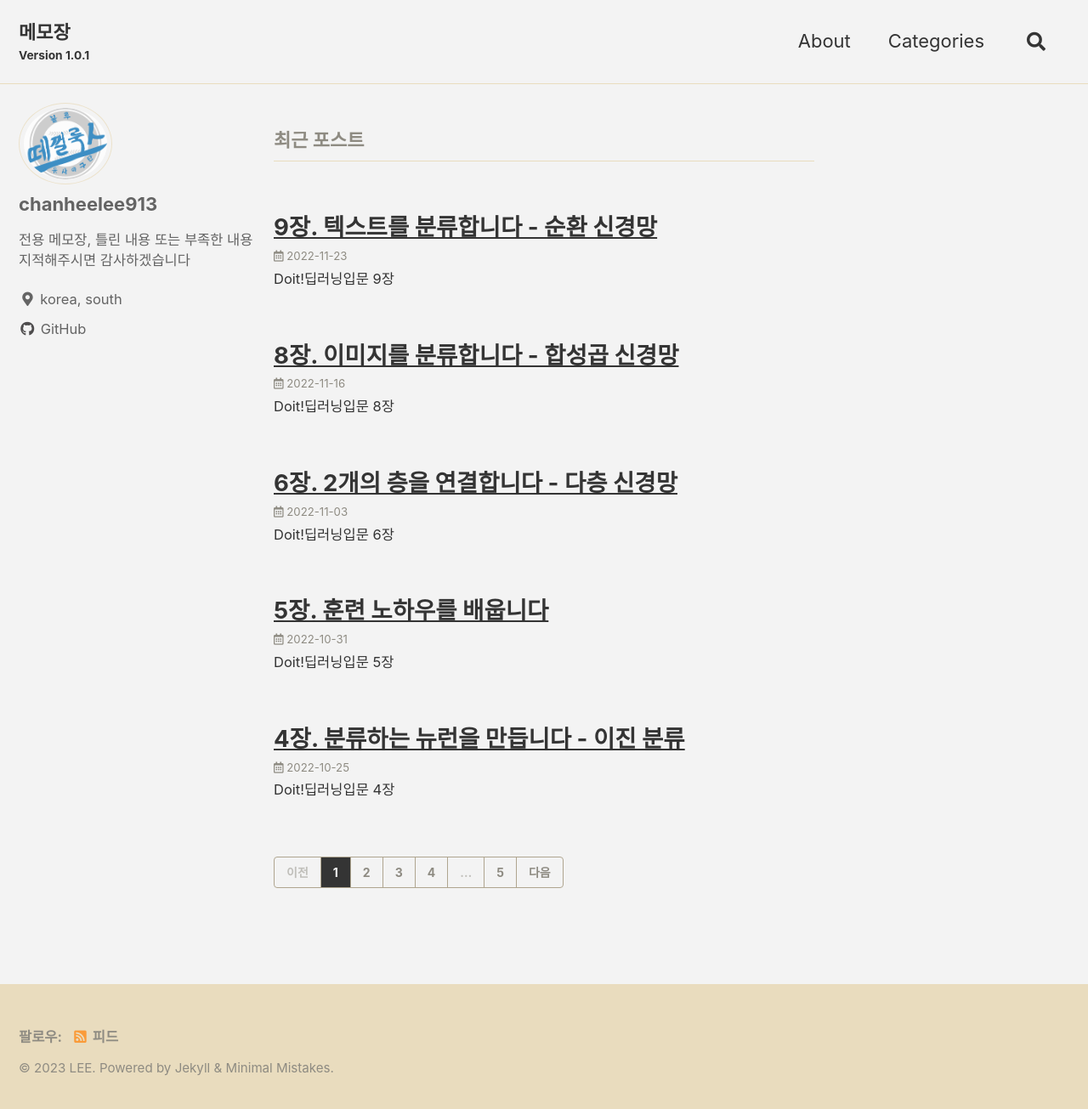
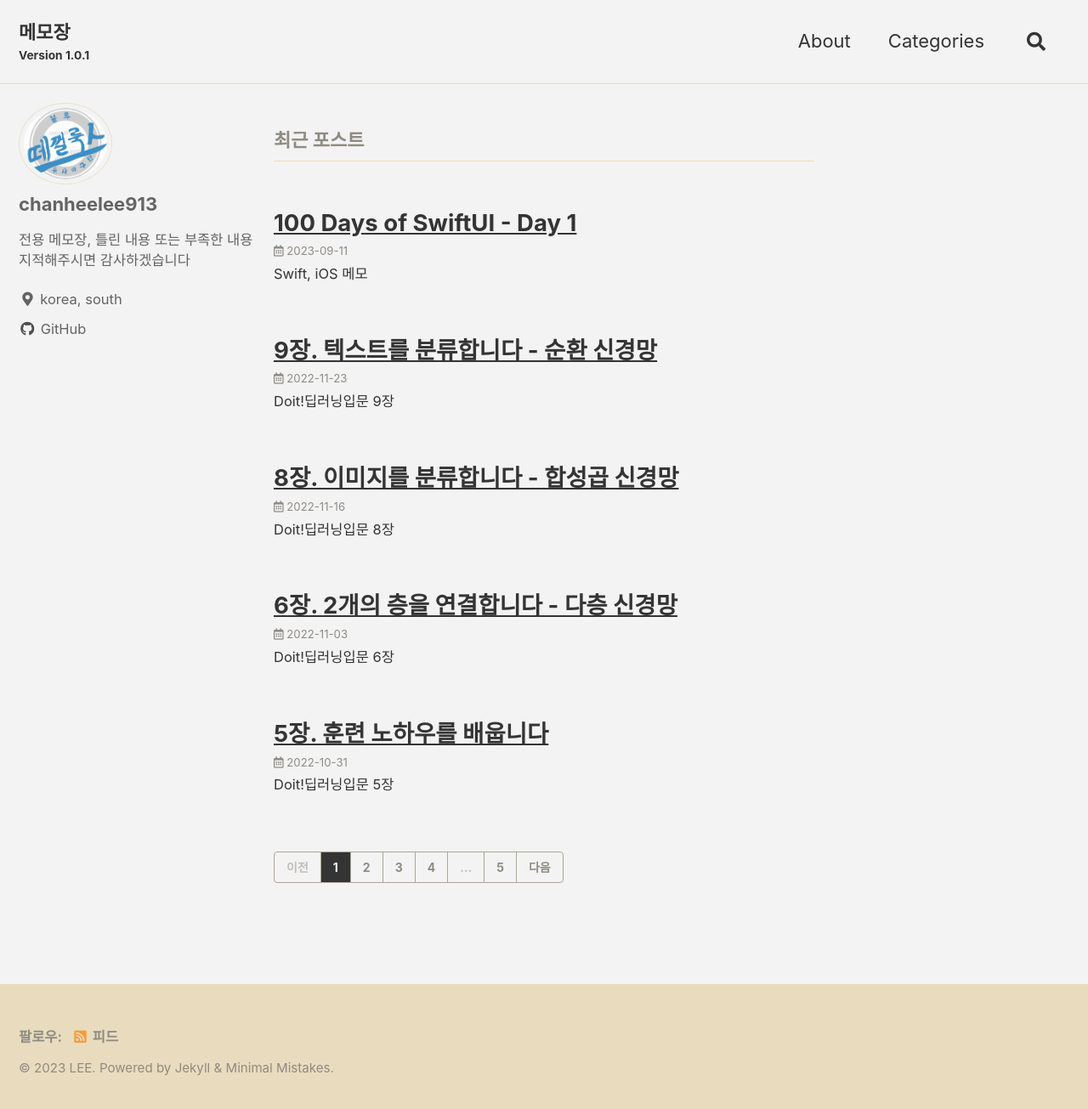
Before and after one commit to chanheelee913/chanheelee913.github.io, a Jekyll site: the page built from index.html, in a window 1280 px wide and 1313 px high. Shown: the top 1305 px of the window at 85% size. Built offline with Jekyll 4.4.1, drawn with Linux system fonts in a browser that asks for light colours; cached includes are drawn as plain includes; the list of posts is cut into pages by our own code; part of the change alters nothing that is shown.

Commit message:
Update 2023-09-11-Day1.md

```diff
--- a/_posts/iOS/2023-09-11-Day1.md
+++ b/_posts/iOS/2023-09-11-Day1.md
@@ -1,46 +1,39 @@
 ---
-title: 100 Days of Swift - Day 1
+title: 100 Days of SwiftUI - Day 1
 excerpt: Swift, iOS 메모
 category: iOS
-published: false
+toc: true
 ---
 
+## 변수와 상수
 
-1. 변수
+변수를 선언하기 위해 키워드 `var` 키워드를 사용한다.
+상수를 선언하기 위해 키워드 `let`을 사용한다.
 
-변수의 선언은 **var** 키워드를 사용한다.
+변수는 할당된 값을 바꿀 수 있지만,
+상수는 값이 할당되면 바꿀 수 없다.
 
 ~~~swift
+//변수 선언
 var name = "Lee"
-name = "Park"
+name = "Park"           //같은 타입인 경우 변경 가능
+
+//상수 선언
+let taylor = "swift"
+taylor = "Lee"          //오류 발생, 한번 할당된 상수의 값을 바꿀 수 없음
 ~~~
 
-2. 문자열과 정수
+### var보다는 let
+코드 작성 시 `var` 보다는 `let`을 주로 사용하기. 변하는 값이 아니라면 `let`을 사용하도록 한다.
 
-**Int**: 정수형 타입
-큰 숫자의 경우 편의를 위해 언더스코어 (_)로 읽기 쉽게 나눌 수 있다.
-숫자 자체를 바꾸지는 않는다.
+xcode에서는 `var`로 선언된 변수의 값이 바뀌지 않는다면 경고를 표시해준다.
 
-~~~swift
-var num = 1_000_000
-
-> 1,000,000
-~~~
-
-
-**String**: 문자열 타입
-
-Swift는 type-safe한 언어이다.
-
-Swift는 변수에 초기값이 입력되면 자동으로 변수의 타입을 추론한다.
-변수는 초기값에 입력된 변수의 타입만 저장할 수 있으며, 다른 타입의 값을 입력하려고 하면 오류가 난다.
-
-3. 멀티라인 문자열
+## 문자열
 
 문자열을 표기할 때에는 "" (큰따옴표)를 사용한다.
-하지만 문자열 한 줄만 표기할 수 있고, 여러 줄에 걸쳐 문자열을 표기해야 할 때에는 다른 방법을 사용해야 한다.
+여러 줄에 걸쳐 문자열을 표기할 때는 """ (큰따옴표 3개)를 사용한다.
 
-""" (큰따옴표 3개)를 사용하여 여러 줄에 걸쳐 문자열을 표기할 수 있다.
+여러 줄에 긴 문자열을 표기하면, 코드가 깔끔해지고 다른 사람들과 코드를 공유할 때 읽기 편해진다.
 
 ~~~swift
 var str1 = """
@@ -86,12 +79,60 @@ You \
 >> Hello, Nice to Meet You
 ~~~
 
-소스코드에서 많은 양의 텍스트가 사용될 때, 한줄에 긴 텍스트를 입력하는 것보다 훨씬 깔끔하다.
+### 문자열에서 사용 가능한 유용한 기능들
 
-4. 실수와 불린
+문자열의 길이를 알아내기 위해 변수나 상수명 뒤에 `.count`를 사용한다.
 
-**Double**: 실수형 타입
-**Bool**: 불린형 타입 (true / false)
+~~~swift
+let name = "Lee"
+
+print(name.count)
+
+>> 3
+~~~
+
+`.uppercased()` : 문자열을 대문자로 변환한 결과를 리턴
+
+~~~swift
+let name = "lee"
+
+print(name.uppercased())
+
+>> LEE
+~~~
+
+`.hasPrefix(_prefix:String)` / `.hasSuffix(_suffix:String)` : 문자열 시작/끝에 주어진 문자열이 있는지? true/false
+
+~~~swift
+let name = "lee chan hee"
+
+print(name.hasPrefix("lee"))
+
+print(name.hasSuffix("hi"))
+>> true
+>> false
+~~~
+
+## 정수와 실수
+
+`Int`: 정수형 타입
+큰 숫자의 경우 편의를 위해 언더스코어 (_)로 읽기 쉽게 나눌 수 있다.
+숫자 자체를 바꾸지는 않는다. 언더스코어는 무시되기 때문에 길게 사용해도 상관 없다.
+
+~~~swift
+let num = 1_0000_______0000
+print(num)
+
+>>100000000
+~~~
+
+사칙연산 : + - * /
+
+`.ismultiple(of:Int)` : 변수 또는 상수의 숫자가 of에 주어진 수의 배수인지 판별
+
+## 10진수 표현
+
+`Double`: 부동소수점 표현
 
 Double 타입과 Int 타입은 사칙연산 불가
 ~~~swift
@@ -101,62 +142,26 @@ var double1 = 10.0
 int1 + double1 // 오류가 난다. Int 타입이 Double 타입으로 타입 변환이 될 줄 알았지만, 그렇지 않다.
 ~~~
 
-5. 문자열 보간 (String Interpolation)
-
-문자열 안에서 변수의 값을 표현하고 싶을 때 사용하는 편리한 방법
-
-문자열 안에 "\\(변수명)"을 사용
+서로 계산하기 위해서 형변환을 해야함
 
 ~~~swift
-var score = 85
-var str1 = "Your score is: \(score)"
+var int1 = 10       //Int
+var double1 = 10.0  //Double
 
->> Your score is: 85
+let res1 = int1 + Int(double1)      //20
+let res2 = Double(int1) + double1   //20.0
+
 ~~~
 
-6. 상수 (Constant)
+## Type-Safe한 언어
 
-상수를 선언하기 위해 키워드 **let**을 사용한다.
+Swift는 type-safe한 언어이다.
 
-상수는 값이 할당되면 바꿀 수 없다.
+Swift는 변수에 초기값이 입력되면 자동으로 변수의 타입을 추론한다.
+변수는 초기값에 입력된 변수의 타입만 저장할 수 있으며, 다른 타입의 값을 입력하려고 하면 오류가 난다.
 
-~~~swift
-let taylor = "swift"    //문제없이 실행
-taylor = "Lee"          //오류 발생, 한번 할당된 상수의 값을 바꿀 수 없음
-~~~
+## 정리
 
-코드 작성 시 **var** 보다는 **let**을 주로 사용하기. 변하는 값이 아니라면 **let**을 사용하도록 한다.
-
-xcode에서는 **var**로 선언된 변수의 값이 바뀌지 않는다면 경고를 표시해준다.
-
-7. type annotations 타입 어노테이션
-
-swift는 타입 추론이 가능하지만, 대신에 프로그래머가 타입 명시를 해줄 수 있다.
-
-~~~swift
-let name:String = "Lee"
-let year:Int = 2023
-let height = 1.70
-let isFinished = false
-~~~
-
-타입 어노테이션을 사용하는 3가지 이유
-
-- swift가 어떤 타입을 사용하지 찾지 못하는 경우
-- 기본 타입 외에 다른 타입으로 사용하고 싶을 때
-~~~swift
-var percentage:Double = 99
-~~~
-percentage변수에 실수를 넣고 싶을 때 Double로 명시적 지정을 해주면, 할당 시 99라는 정수값을 넣어도 자동으로 99.0으로 변환되어 들어감
-
-
-- 변수를 선언만 하고 할당하지 않았을 경우
-
-
-8. 정리
-
-- 변수를 선언할 때에는 **var**, 상수를 선언할 때에는 **let**. 가능하면 상수를 변수보다 많이 사용하기
+- 변수를 선언할 때에는 `var`, 상수를 선언할 때에는 `let`. 가능하면 상수를 변수보다 많이 사용하기
 - 문자열은 큰따옴표 ("...")로 표현. 여러 줄로 입력하고 싶다면 큰따옴표 3개의 쌍("""...""")을 사용한다.
-- Int는 정수, Double은 실수
-- 문자열 보간은 문자열에서 변수를 집어넣기 편하게 해준다.
-- swift는 값이 할당될 때 타입 추론을 사용한다. 타입을 명시적으로 지정하는 방법도 사용 가능하다.
+- Int는 정수, Double은 부동소수점
```
